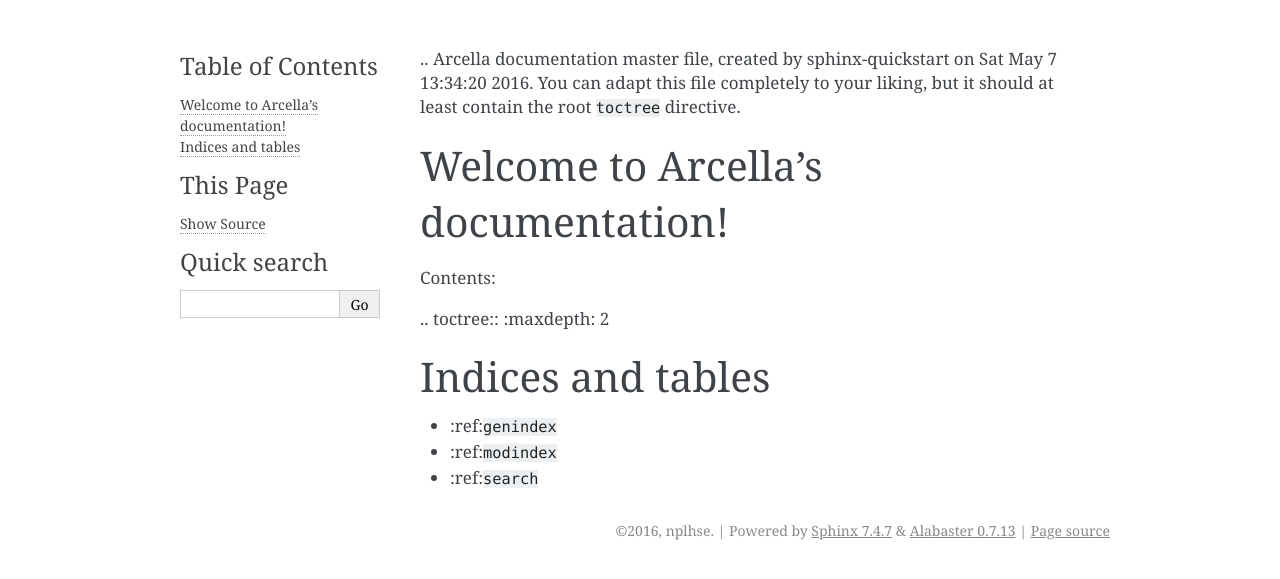
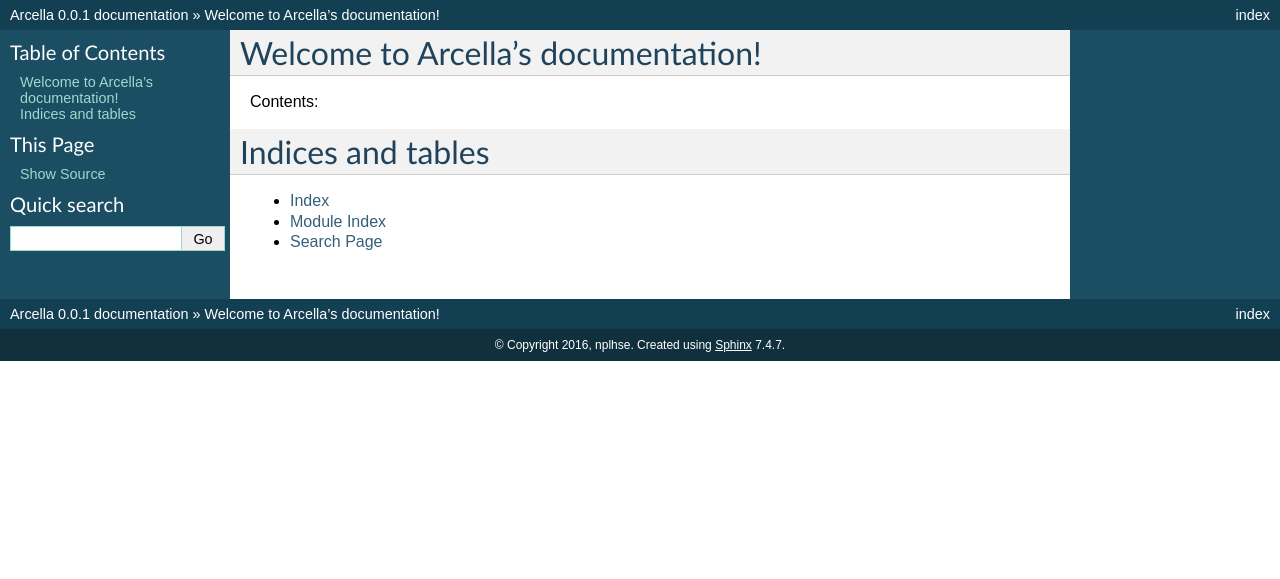
Before and after one commit to airin14/arcella, a Sphinx documentation site: the page built from docs/index.rst, in a window 1280 px wide. Shown: the top 579 px of the page. Built offline with Sphinx 7.4.7, drawn with Linux system fonts in a browser that asks for light colours.

```diff
--- a/docs/conf.py
+++ b/docs/conf.py
@@ -117,7 +117,7 @@ todo_include_todos = True
 
 # The theme to use for HTML and HTML Help pages.  See the documentation for
 # a list of builtin themes.
-html_theme = 'alabaster'
+html_theme = 'default'
 
 # Theme options are theme-specific and customize the look and feel of a theme
 # further.  For a list of options available for each theme, see the
```
Also changed, not shown: README.md (+1 -2 lines), docs/index.rst (renamed from docs/index.md).
